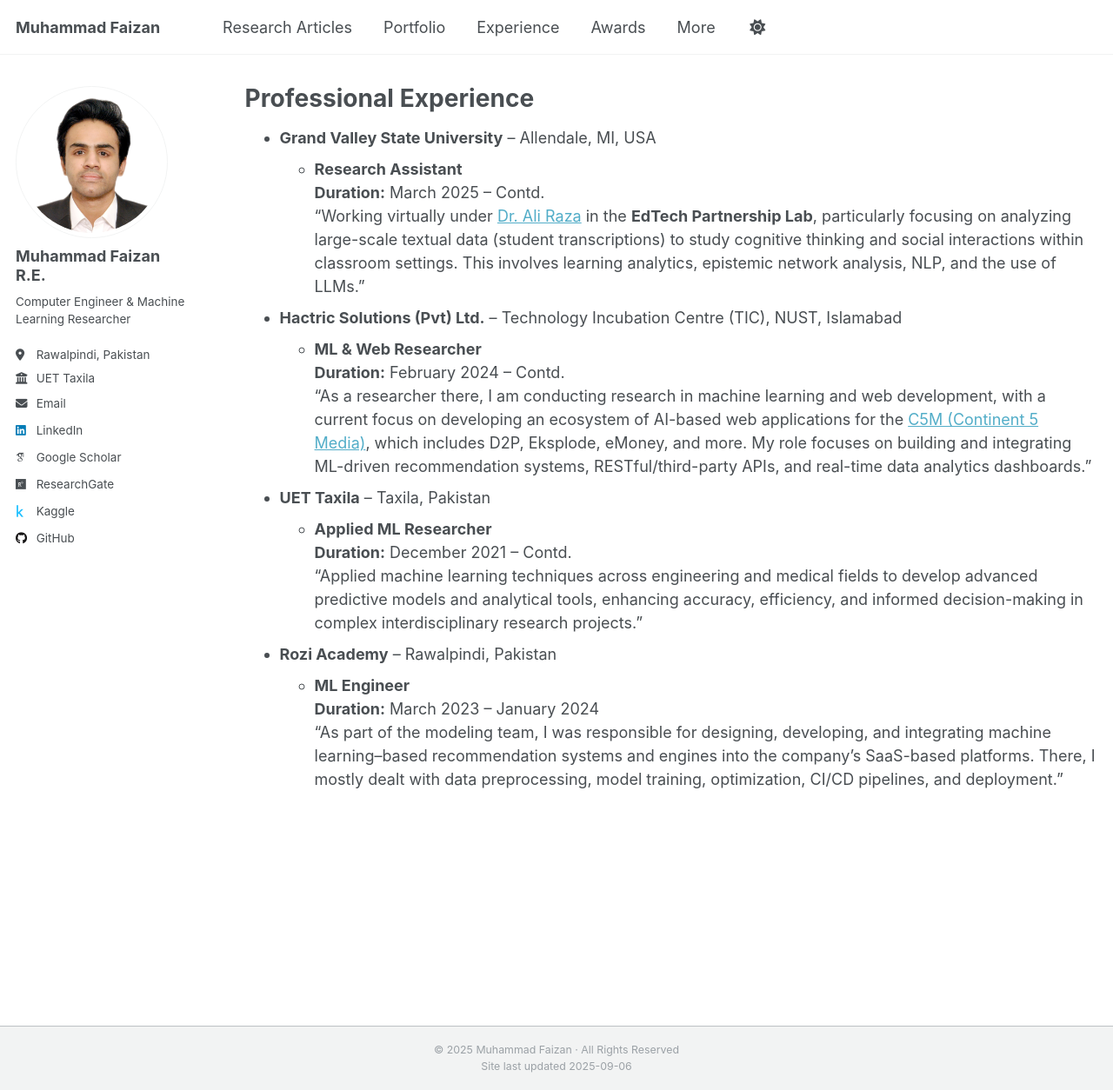
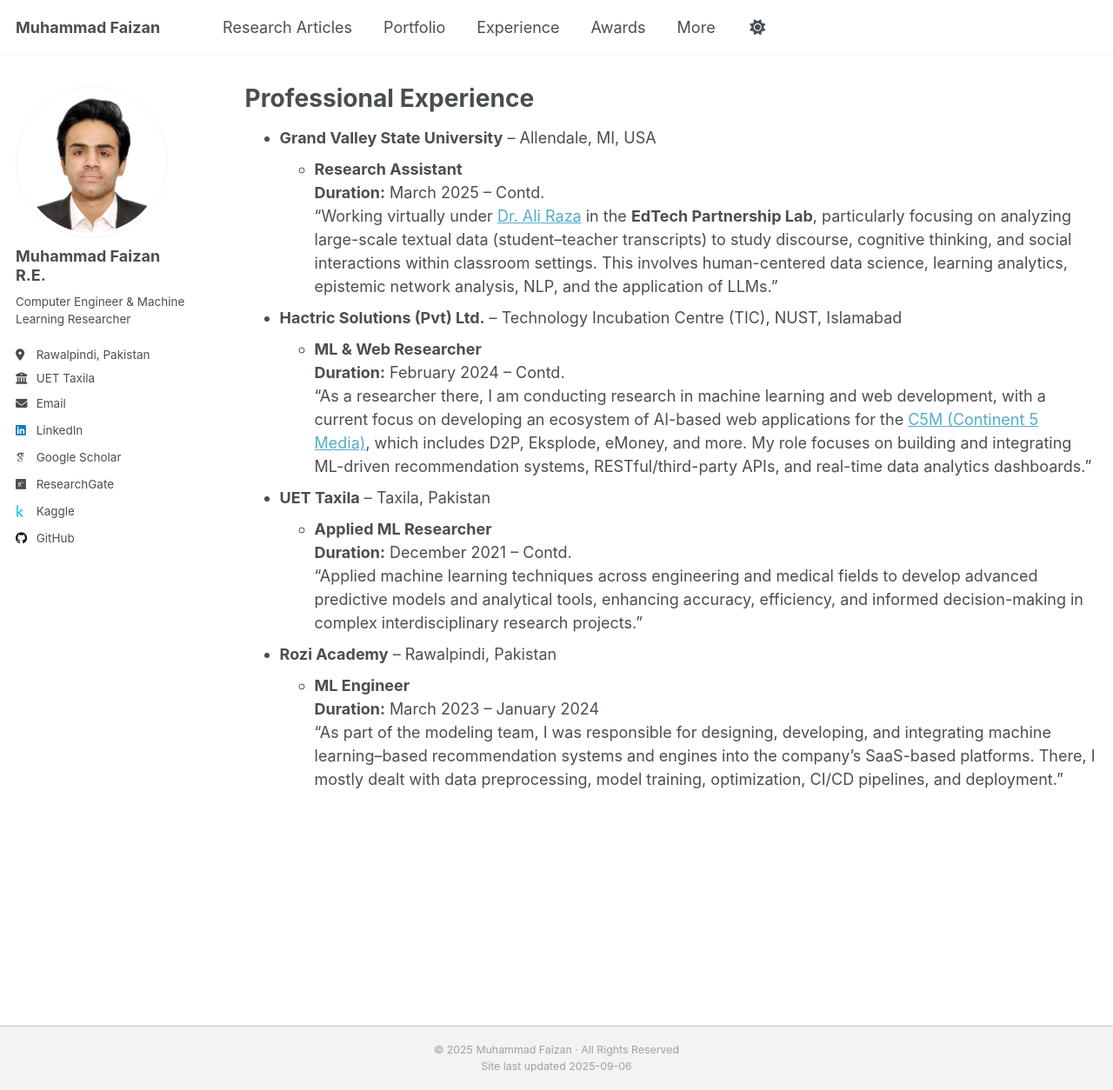
Before and after one commit to MuhammadFaizan99/MuhammadFaizan99.github.io, a Jekyll site: the page built from _pages/experience.md, in a window 1280 px wide and 1254 px high. Shown: the whole window at 87% size. Built offline with Jekyll 4.4.1, drawn with Linux system fonts in a browser that asks for light colours; some web fonts are replaced; a script that is not in the unit is left out.

Commit message:
Update experience.md

```diff
--- a/_pages/experience.md
+++ b/_pages/experience.md
@@ -13,7 +13,7 @@ redirect_from:
 * **Grand Valley State University** – Allendale, MI, USA
   * **Research Assistant**
   **Duration:** March 2025 – Contd.
-    “Working virtually under [Dr. Ali Raza](https://aliraza.org/) in the **EdTech Partnership Lab**, particularly focusing on analyzing large-scale textual data (student transcriptions) to study cognitive thinking and social interactions within classroom settings. This involves learning analytics, epistemic network analysis, NLP, and the use of LLMs.”
+    “Working virtually under [Dr. Ali Raza](https://aliraza.org/) in the **EdTech Partnership Lab**, particularly focusing on analyzing large-scale textual data (student–teacher transcripts) to study discourse, cognitive thinking, and social interactions within classroom settings. This involves human-centered data science, learning analytics, epistemic network analysis, NLP, and the application of LLMs.”
 
 * **Hactric Solutions (Pvt) Ltd.** – Technology Incubation Centre (TIC), NUST, Islamabad
   * **ML & Web Researcher**
```
